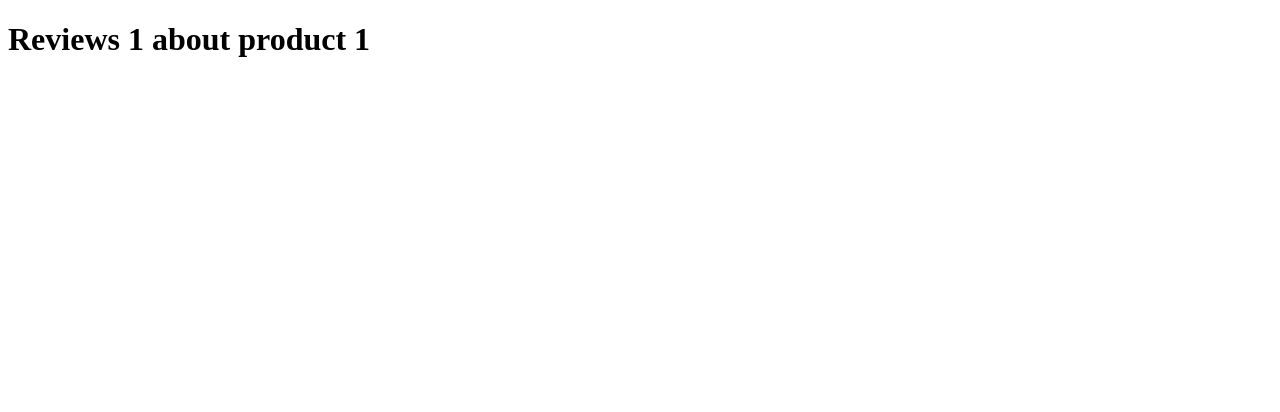
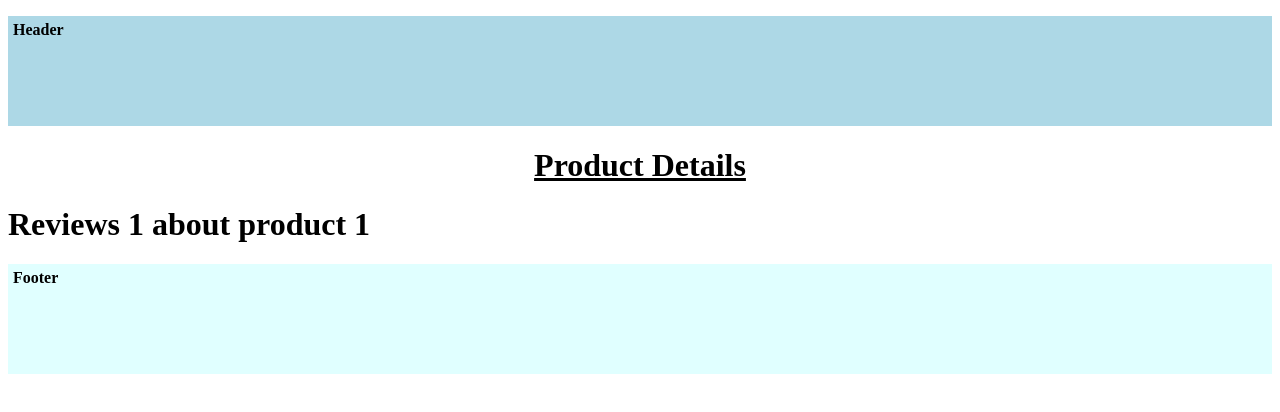
Before and after one commit to nmeedg/apprentissage_de_nextJS_avec_typescript, a Next.js app: page /products/1/reviews/1 in a window 1280 px wide. Shown: the top 412 px of the page. Built offline with nearby package versions, Linux system fonts and the light colour scheme.

Commit message:
Layout and metadata

```diff
--- a/src/app/about/page.tsx
+++ b/src/app/about/page.tsx
@@ -1,3 +1,9 @@
+import { Metadata } from "next"
+
+export const metadata:Metadata = {
+  title:"About",
+}
+
 export default function About():JSX.Element {
   return (
     <div>
--- a/src/app/layout.tsx
+++ b/src/app/layout.tsx
@@ -1,16 +1,48 @@
-export const metadata = {
-  title: 'My Next.js',
-  description: 'Generated by Next.js',
-}
+import { Metadata } from "next";
+
+export const metadata:Metadata = {
+  title: {
+    default:"Next.js - Dev&IT",
+    absolute:"",
+    template:"%s | Dev&IT"
+  },
+  description: "Generated by Next.js",
+};
 
 export default function RootLayout({
   children,
 }: {
-  children: React.ReactNode
+  children: React.ReactNode;
 }) {
   return (
     <html lang="fr">
-      <body>{children}</body>
+      <body>
+        <header>
+          <p
+            style={{
+              backgroundColor: "lightblue",
+              fontWeight: "bold",
+              height:"100px",
+              padding:"5px"
+            }}
+          >
+            Header
+          </p>
+        </header>
+        {children}
+        <footer>
+          <p
+            style={{
+              backgroundColor: "lightcyan",
+              fontWeight: "bold",
+              height:"100px",
+              padding:"5px"
+            }}
+          >
+            Footer
+          </p>
+        </footer>
+      </body>
     </html>
-  )
+  );
 }
--- /dev/null
+++ b/src/app/products/[productId]/layout.tsx
@@ -0,0 +1,13 @@
+export default function ProductDetailsLayout({children}:{
+    children:React.ReactNode
+}) {
+  return (
+    <div>
+        <h1 style={{
+            textDecoration:"underline",
+            textAlign: "center"
+        }}>Product Details</h1>
+        {children}
+    </div>
+  )
+}
```
Also changed, not shown: src/app/(auth)/(with-layout)/layout.jsx (added, +8 -0 lines), src/app/blog/page.tsx (+10 -0 lines), src/app/products/[productId]/page.tsx (+20 -3 lines), src/app/(auth)/(with-layout)/login/page.tsx (renamed from src/app/(auth)/login/page.tsx), src/app/(auth)/(with-layout)/register/page.tsx (renamed from src/app/(auth)/register/page.tsx).
